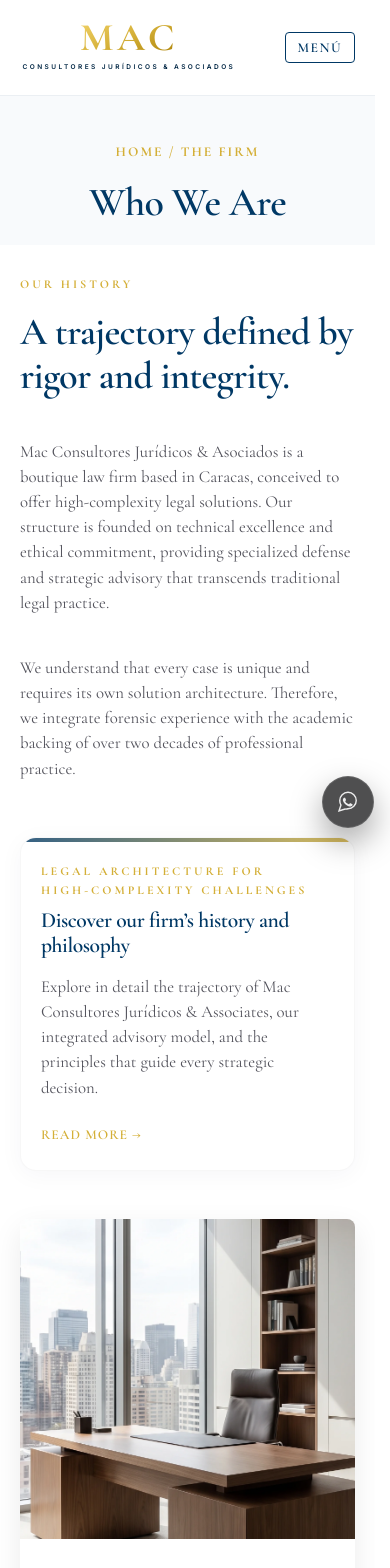
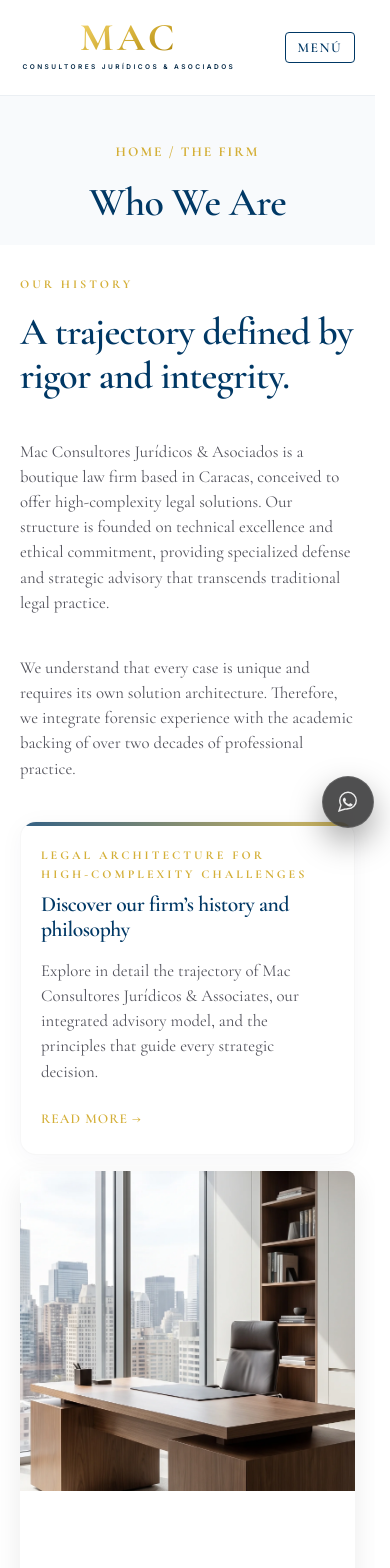
Before and after one commit to mcolina777-cpu/mac-consultores-site-clean, a Next.js app: page /en/about in a window 390 px wide. Shown: the top 1568 px of the page. Built offline with nearby package versions, Linux system fonts and the light colour scheme.

Commit message:
Add responsive adjustment for Quiénes Somos section

```diff
--- a/src/app/globals.css
+++ b/src/app/globals.css
@@ -1667,3 +1667,12 @@ nav .nav-links a {
     box-shadow: 0 14px 32px rgba(0, 0, 0, 0.35);
   }
 }
+
+@media (max-width: 768px) {
+  .page-quienes-somos .grid-split {
+    gap: 16px;
+  }
+  .page-quienes-somos .quienes-somos-card {
+    margin-top: 1rem;
+  }
+}
```
